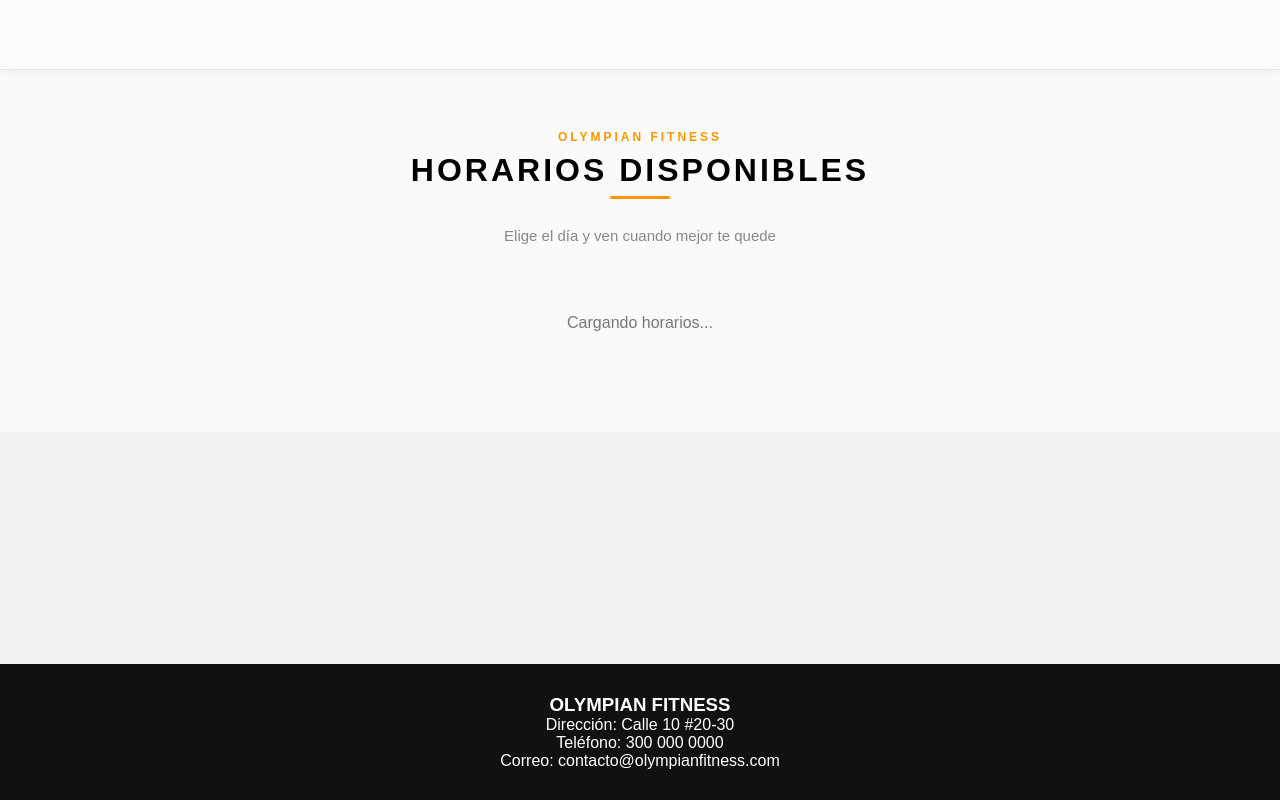
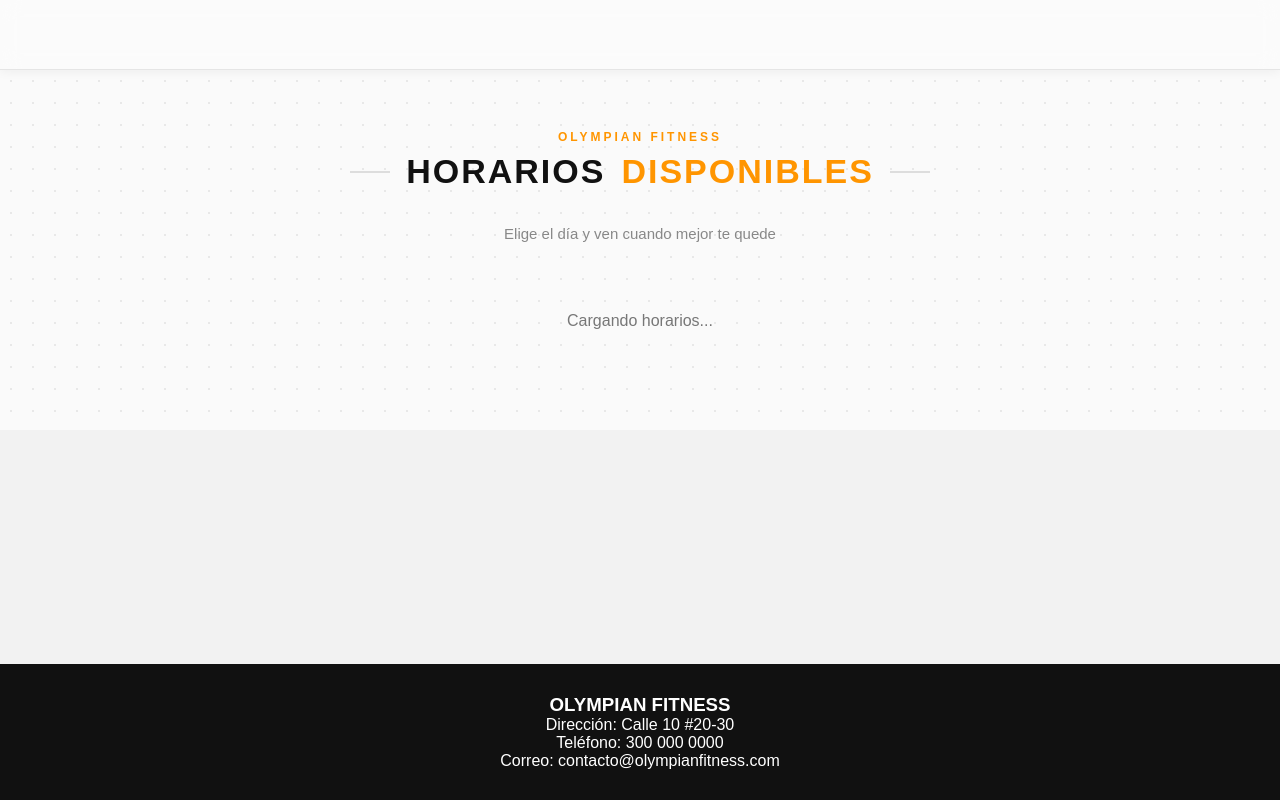
Before and after one commit to Buban04/Olympian-Fitness, a plain HTML site: page horarios.html in a window 1280 px wide. Drawn offline with Linux system fonts and the light colour scheme; a script that the page names is missing.

Commit message:
Cambio tutilo horarios

```diff
--- a/horarios.html
+++ b/horarios.html
@@ -12,7 +12,7 @@
 
 <section class="horarios">
   <span class="horarios-eyebrow">OLYMPIAN FITNESS</span>
-  <h2>Horarios disponibles</h2>
+  <h2>Horarios <span>disponibles</span></h2>
   <p class="horarios-sub">Elige el día y ven cuando mejor te quede</p>
   <div id="horarios-grid" class="horarios-grid">
     <p class="horarios-msg">Cargando horarios...</p>
--- a/style.css
+++ b/style.css
@@ -186,7 +186,10 @@ footer {
 .horarios {
     padding: 60px 20px 70px;
     text-align: center;
-    background: #fafafa;
+    background-color: #fafafa;
+    background-image: radial-gradient(#e8e8e8 1px, transparent 1px);
+    background-size: 22px 22px;
+    position: relative;
 }
 
 .horarios-eyebrow {
@@ -199,32 +202,34 @@ footer {
 }
 
 .horarios h2 {
-    font-size: 32px;
-    letter-spacing: 3px;
+    font-size: 34px;
+    letter-spacing: 2px;
     text-transform: uppercase;
     margin-bottom: 14px;
     position: relative;
-    display: inline-block;
+    display: inline-flex;
+    align-items: center;
+    gap: 16px;
+    color: #111;
 }
 
+.horarios h2::before,
 .horarios h2::after {
     content: '';
-    position: absolute;
-    bottom: -10px;
-    left: 50%;
-    transform: translateX(-50%);
-    width: 60px;
-    height: 3px;
-    background: #ff9500;
-    border-radius: 2px;
+    width: 40px;
+    height: 2px;
+    background: #ddd;
+}
+
+.horarios h2 span {
+    color: #ff9500;
 }
 
 .horarios-sub {
     color: #888;
     font-size: 15px;
-    margin: 24px 0 40px;
+    margin: 20px 0 40px;
 }
-
 .horarios-grid {
     display: flex;
     justify-content: center;
```
